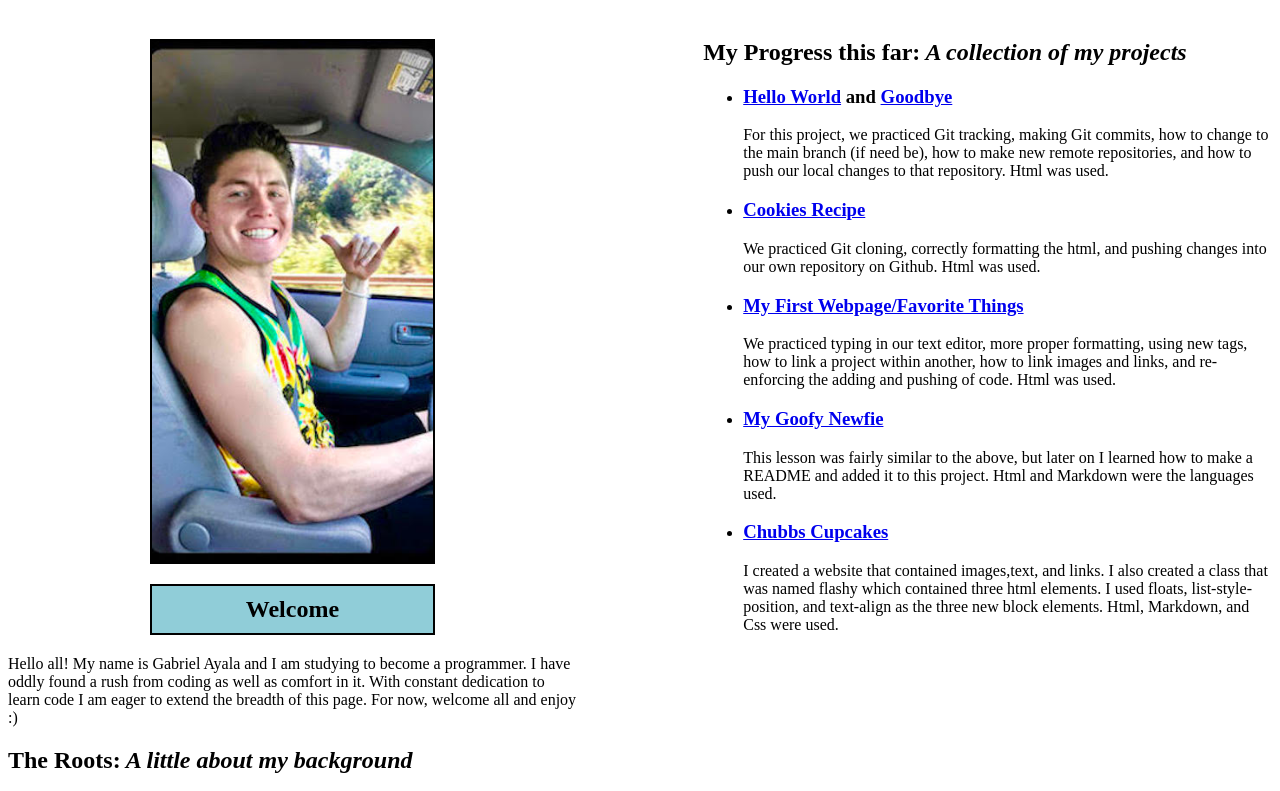
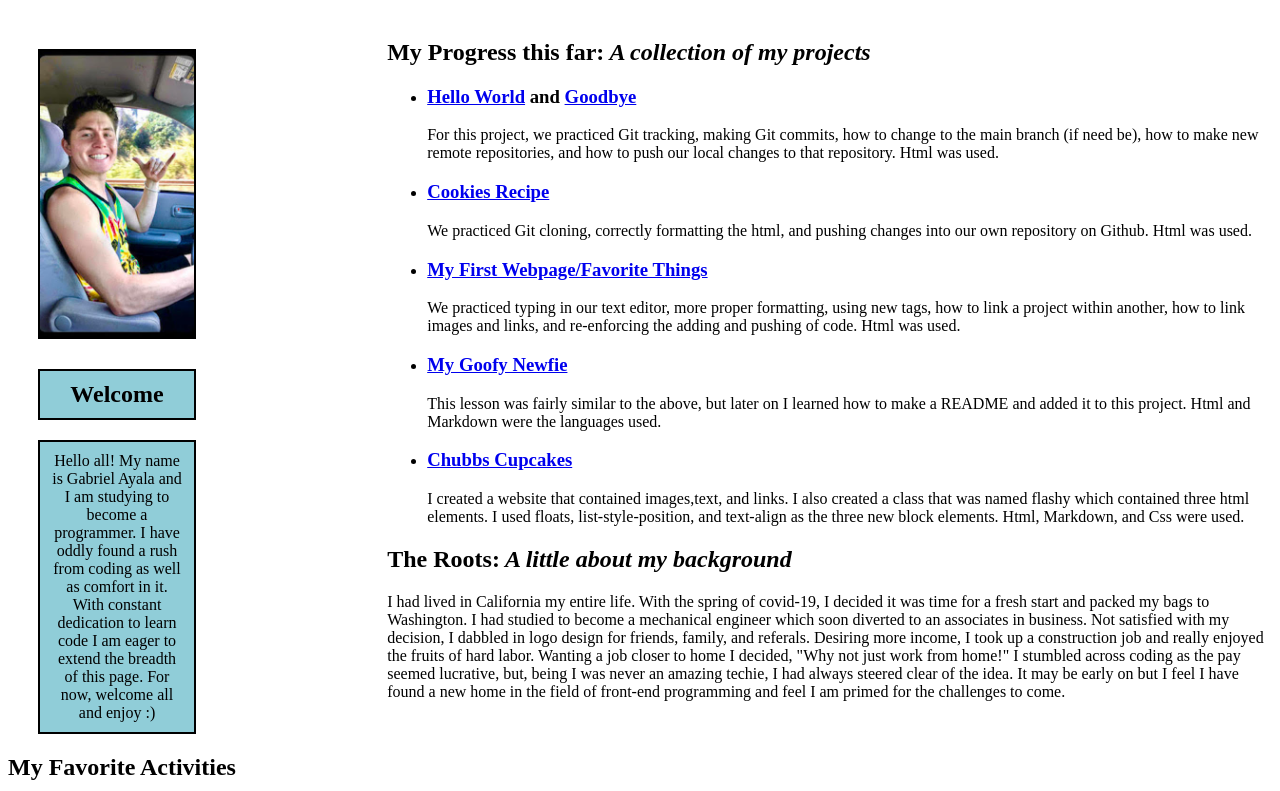
Before and after one commit to Gabeaya/portfolio, a plain HTML site: page index.html in a window 1280 px wide. Shown: the part 85-876 px from the top of the page. Drawn offline with Linux system fonts and the light colour scheme.

Commit message:
It will add boxing to the 'Welcome' paragraph and it will reposition the 'Roots' header and its paragraph to the right portion of the page.

```diff
--- a/css/styles.css
+++ b/css/styles.css
@@ -1,18 +1,18 @@
 .sidebarR{
-  width: 45%;
-  float: right;
+  width: 70%;
+  float:right;
 }
 .sidebar{
-  width: 45%;
+  width: 25%;
   float: left;
 }
 .my-class {
-  text-align: center;
+  text-align:center;
   border: 2px solid rgb(0, 0, 0);
   padding: 10px;
   background-color: rgb(144, 205, 216);
   display: block;
-  margin: auto;
+  margin: 30px;
   margin-top: 20px;
   margin-bottom: 20px;
   width: 50%;
@@ -22,7 +22,7 @@
   border: 2px solid rgb(0, 0, 0);
   width: 50%;
   height: auto;
-  margin: auto;
+  margin: 30px;
   width: 50%;
   height: auto;
   display: block;
--- a/index.html
+++ b/index.html
@@ -12,9 +12,7 @@
       </a>
     </h2>
     <h2><span class="my-class">Welcome</span></h2>
-      <p>Hello all! My name is Gabriel Ayala and I am studying to become a programmer. I have oddly found a rush from coding as well as comfort in it. With constant dedication to learn code I am eager to extend the breadth of this page. For now, welcome all and enjoy :)</p>
-    <h2>The Roots:<em> A little about my background</em></h2>
-      <p>I had lived in California my entire life. With the spring of covid-19, I decided it was time for a fresh start and packed my bags to Washington. I had studied to become a mechanical engineer which soon diverted to an associates in business. Not satisfied with my decision, I dabbled in logo design for friends, family, and referals. Desiring more income, I took up a construction job and really enjoyed the fruits of hard labor. Wanting a job closer to home I decided, "Why not just work from home!" I stumbled across coding as the pay seemed lucrative, but, being I was never an amazing techie, I had always steered clear of the idea. It may be early on but I feel I have found a new home in the field of front-end programming and feel I am primed for the challenges to come.</p>
+    <p><div class="my-class">Hello all! My name is Gabriel Ayala and I am studying to become a programmer. I have oddly found a rush from coding as well as comfort in it. With constant dedication to learn code I am eager to extend the breadth of this page. For now, welcome all and enjoy :)</div></p>
     <h2>My Favorite Activities</h2>
     <ol>
       <li><strong>Drawing and Painting</strong></li>
@@ -25,7 +23,7 @@
       <li><strong>Hiking</strong></li>
       <li><strong>Cooking</strong></li>
     </ol>
-</div>
+  </div>
   <div class="sidebarR">
     <h2><strong>My Progress this far:</strong><em> A collection of my projects</em></h2>
     <ul>
@@ -45,6 +43,8 @@
       <p>I created a website that contained images,text, and links. I also created a class that was named flashy which contained three html elements. I used floats, list-style-position, and text-align as the three new block elements. Html, Markdown, and Css were used.</p>
       </li>
     </ul>
+    <h2>The Roots:<em> A little about my background</em></h2>
+    <p>I had lived in California my entire life. With the spring of covid-19, I decided it was time for a fresh start and packed my bags to Washington. I had studied to become a mechanical engineer which soon diverted to an associates in business. Not satisfied with my decision, I dabbled in logo design for friends, family, and referals. Desiring more income, I took up a construction job and really enjoyed the fruits of hard labor. Wanting a job closer to home I decided, "Why not just work from home!" I stumbled across coding as the pay seemed lucrative, but, being I was never an amazing techie, I had always steered clear of the idea. It may be early on but I feel I have found a new home in the field of front-end programming and feel I am primed for the challenges to come.</p>
   </div>
 </body>
 </html>
```
